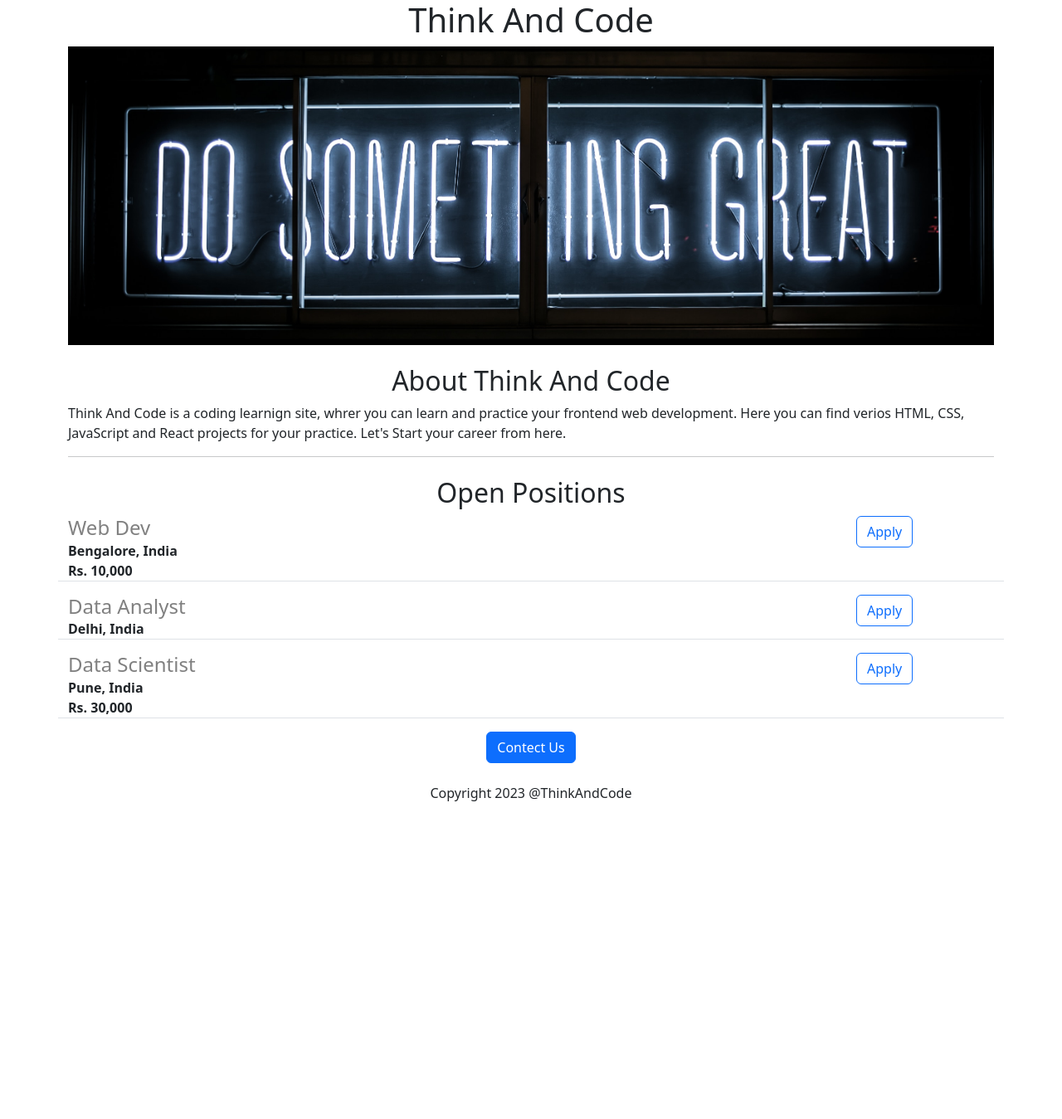
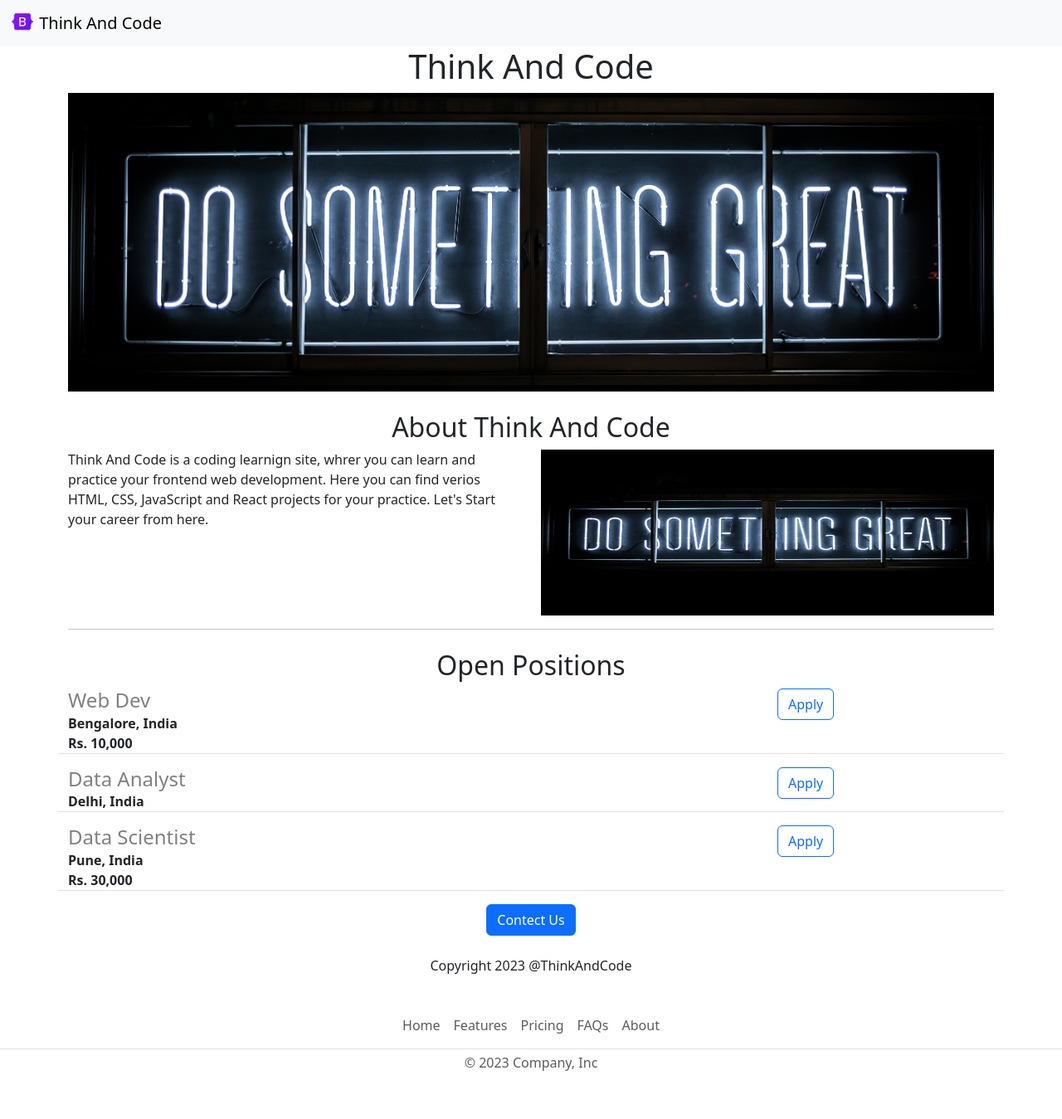
Before and after one commit to Bhaskar-Patel-26/careers-website-v2, a Flask app: page / in a window 1280 px wide. Shown: the whole page at 83% size. Before the commit the page ends 966 px from the top, so only its background shows below. Run offline with Flask 3, Linux system fonts and the light colour scheme.

Commit message:
Added Navbar and Footer

```diff
--- /dev/null
+++ b/templates/footer.html
@@ -0,0 +1,10 @@
+<footer class="py-3 my-4">
+    <ul class="nav justify-content-center border-bottom pb-2 mb-1">
+      <li class="nav-item"><a href="#" class="nav-link px-2 text-body-secondary">Home</a></li>
+      <li class="nav-item"><a href="#" class="nav-link px-2 text-body-secondary">Features</a></li>
+      <li class="nav-item"><a href="#" class="nav-link px-2 text-body-secondary">Pricing</a></li>
+      <li class="nav-item"><a href="#" class="nav-link px-2 text-body-secondary">FAQs</a></li>
+      <li class="nav-item"><a href="#" class="nav-link px-2 text-body-secondary">About</a></li>
+    </ul>
+    <p class="text-center text-body-secondary">© 2023 Company, Inc</p>
+</footer>
--- a/templates/home.html
+++ b/templates/home.html
@@ -15,11 +15,16 @@
   </style>
 </head>
 <body>
+  {% include 'nav.html' %}
   <div class='container'>
     <h1 class='text-center'>Think And Code</h1>
   <img class='img-fluid' id="banner" src="https://careers-website.bhaskarpatel.repl.co/static/banner.jpg">
   <h2 class='text-center mt-4'>About Think And Code</h2>
-  <p>Think And Code is a coding learnign site, whrer you can learn and practice your frontend web development. Here you can find verios HTML, CSS, JavaScript and React projects for your practice. Let's Start your career from here.</p>
+  <div class='row'>
+    <p class='col-6'>Think And Code is a coding learnign site, whrer you can learn and practice your frontend web development. Here you can find verios HTML, CSS, JavaScript and React projects for your practice. Let's Start your career from here.</p>
+    <img class='col-6 img-fluid' src='https://careers-website.bhaskarpatel.repl.co/static/banner.jpg' style='height: 200px' />
+  </div>
+
   <hr>
   <h2 class='text-center mt-4'>Open Positions</h2>
   <div>
@@ -32,6 +37,7 @@
     <p>Copyright 2023 @ThinkAndCode</p>
   </div>
   </div>
+  {% include 'footer.html' %}
 
   <script src="https://cdn.jsdelivr.net/npm/bootstrap@5.3.0/dist/js/bootstrap.bundle.min.js" integrity="sha384-geWF76RCwLtnZ8qwWowPQNguL3RmwHVBC9FhGdlKrxdiJJigb/j/68SIy3Te4Bkz" crossorigin="anonymous"></script>
 </body>
--- a/templates/jobitem.html
+++ b/templates/jobitem.html
@@ -1,5 +1,5 @@
 <div class='border-bottom row' style='margin-bottom: 16px'>
-  <div class='col-10'>
+  <div class='col-9'>
     <h4 style='margin-bottom: 1px; color: gray '>
     {{ job['title'] }}
     </h4>
@@ -12,7 +12,7 @@
     </div>
     {% endif %}
   </div>
-  <div class='col-2'>
+  <div class='col-3'>
     <button class='btn btn-outline-primary'>Apply</button>
   </div>
 </div>
--- /dev/null
+++ b/templates/nav.html
@@ -0,0 +1,9 @@
+<nav class="navbar bg-body-tertiary fixed-top">
+  <div class="container-fluid">
+    <a class="navbar-brand" href="#">
+      <img src="https://careers-website.bhaskarpatel.repl.co/static/bootstrap-logo.png" alt="Logo" width="30" height="24" class="d-inline-block align-text-top">
+      Think And Code
+    </a>
+  </div>
+</nav>
+<div style='height: 56px'></div>
```
Also changed, not shown: static/bootstrap-logo.png (added).
